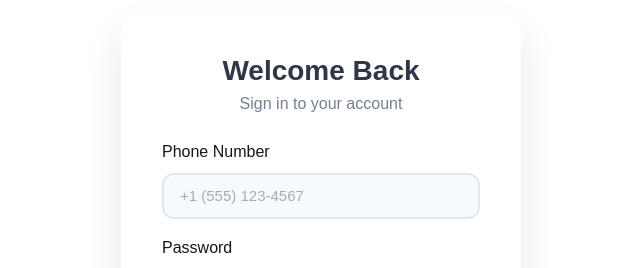
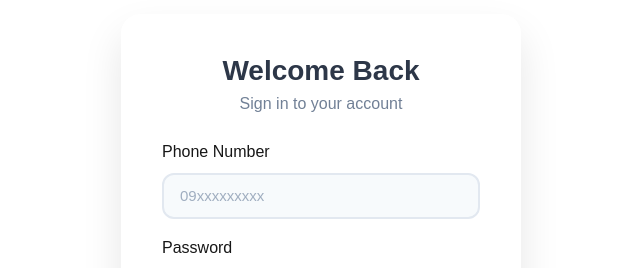
Before and after one commit to rezaUniqe/simple-dashboard-login, a Next.js app: page /auth in a window 1280 px wide. Shown: the part 179-447 px from the top of the page, without its empty margins (319-959 px from the left). Built offline with nearby package versions, Linux system fonts and the light colour scheme.

Commit message:
seperated login form logic in to the hooks

```diff
--- a/src/app/auth/page.tsx
+++ b/src/app/auth/page.tsx
@@ -25,7 +25,7 @@ export default function LoginPage() {
                         id="phone"
                         type="tel"
                         label="Phone Number"
-                        placeholder="+1 (555) 123-4567"
+                        placeholder="09xxxxxxxxx"
                         {...register('phone')}
                         error={errors.phone?.message}
                         required
```
